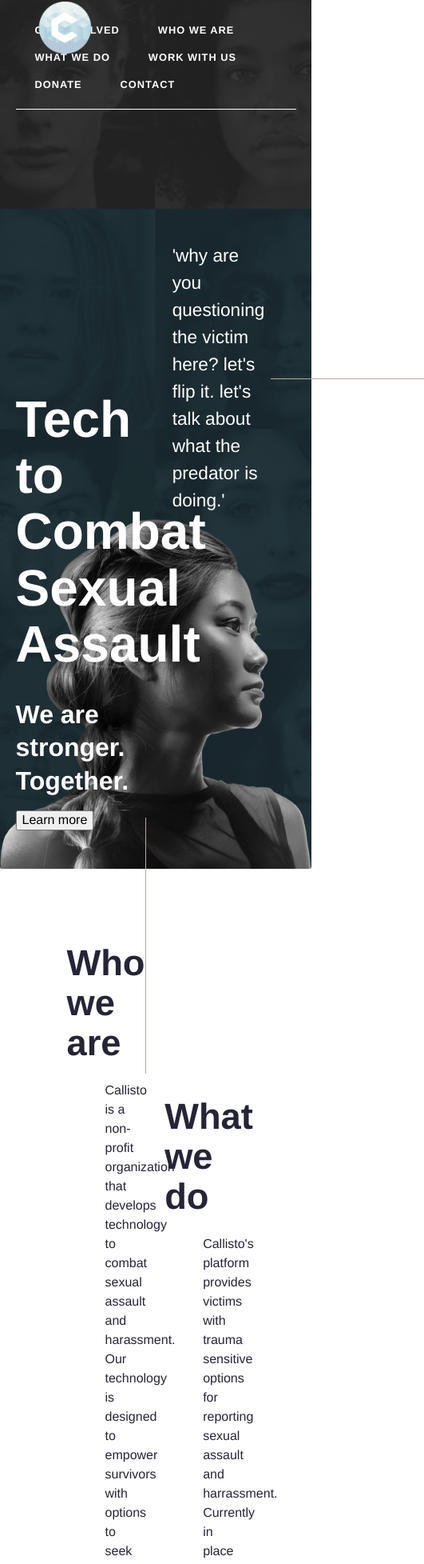
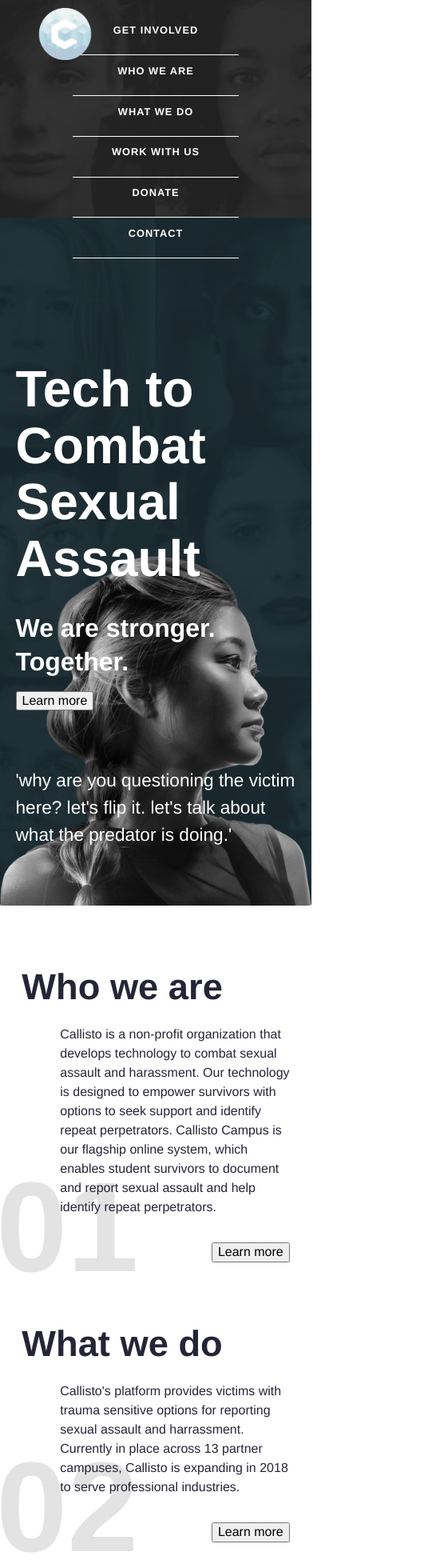
Before and after one commit to bernardwang/callisto-hw, a Vue app: page /#/ in a window 390 px wide. Shown: the part 14-1969 px from the top of the page at 80% size, 531 px wide, since content can reach past the window. Built offline with nearby package versions, Linux system fonts and the light colour scheme.

Commit message:
Basic responsive

```diff
--- a/src/components/HomeAbout.vue
+++ b/src/components/HomeAbout.vue
@@ -32,10 +32,12 @@
 </script>
 
 <style scoped lang="scss">
-@import '@/styles/_color.scss';
+@import '@/styles/_variables.scss';
 
 .about {
-  min-height: 40rem;
+  min-height: 35rem;
+  margin: 0 2vw 0 2vw;
+  padding-bottom: 5rem;
   background-color: $cl-white;
   position: relative;
   display: flex;
@@ -43,8 +45,6 @@
   flex-wrap: wrap;
   justify-content: space-between;
   align-items: flex-start;
-  margin-left: 4rem;
-  margin-right: 4rem;
 
   &:before {
     content: "";
@@ -60,7 +60,27 @@
     border-left: 1px solid $cl-text-secondary;
     bottom: 0rem;
     right: 44%;
-    height: 25rem;
+    height: 26rem;
+  }
+  @include breakpoint(medium) {
+    flex-direction: column;
+    &:before, &:after {
+      border: none;
+    }
+  }
+}
+.who {
+  width: 40%;
+  padding-top: 3rem;
+  &:before {
+    content: "01";
+  }
+}
+.what {
+  width: 45%;
+  padding-top: 15rem;
+  &:before {
+    content: "02";
   }
 }
 .section {
@@ -75,19 +95,9 @@
     font-weight: bold;
     color: rgba(200,200,200,0.5);
   }
-}
-.who {
-  padding-top: 3rem;
-  width: 40%;
-  &:before {
-    content: "01";
-  }
-}
-.what {
-  padding-top: 15rem;
-  width: 45%;
-  &:before {
-    content: "02";
+  @include breakpoint(medium) {
+    width: 100%;
+    padding-top: 2rem;
   }
 }
 .title {
--- a/src/components/HomeProducts.vue
+++ b/src/components/HomeProducts.vue
@@ -63,10 +63,11 @@
 </script>
 
 <style scoped lang="scss">
-@import '@/styles/_color.scss';
+@import '@/styles/_variables.scss';
 
 .products {
-  padding: 4rem;
+  padding-top: 1rem;
+  padding-bottom: 3rem;
   min-height: 30rem;
   background-color: $cl-bg-dark;
 }
@@ -85,13 +86,15 @@
 .card {
   position:relative;
   margin: 1rem;
-  margin-top: 2rem;
   padding: 2rem;
   width: 100%;
   max-width: 25rem;
   background-color: $cl-white;
   border-radius: 2px;
   text-align: center;
+  @include breakpoint(medium) {
+    margin: 1rem 0 1rem 0;
+  }
 }
 .label {
   text-transform: uppercase;
--- a/src/components/HomeSplash.vue
+++ b/src/components/HomeSplash.vue
@@ -1,9 +1,9 @@
 <template>
   <section class="u-page splash typography">
     <NavBar />
-    <div class="splash-text">
-      <div class="title">
-        <h1 class="title-display">
+    <div class="text-container">
+      <div class="text left">
+        <h1 class="left-display">
           Tech to Combat Sexual Assault
         </h1>
         <h3>
@@ -13,8 +13,8 @@
           Learn more
         </button>
       </div>
-      <div class="quote">
-        <p class="quote-text">
+      <div class="text right">
+        <p class="right-quote">
           'why are you questioning the victim here? let's flip it. let's talk about what the predator is doing.'
         </p>
       </div>
@@ -34,7 +34,7 @@
 </script>
 
 <style scoped lang="scss">
-@import '@/styles/_color.scss';
+@import '@/styles/_variables.scss';
 
 .splash {
   min-height: 45rem;
@@ -45,18 +45,34 @@
   background-position: 25% 100%, center;
   color: $cl-white;
 }
-.splash-text {
+.text-container {
   display: flex;
   flex-direction: row;
   flex-wrap: wrap;
   justify-content: space-between;
+  @include breakpoint(medium) {
+    flex-direction: column;
+  }
 }
-.quote {
+.right {
   width: 35%;
   margin-top: 9rem;
   padding-right: 2rem;
 }
-.quote-text {
+.left {
+  width: 50%;
+  margin-top: 18rem;
+}
+.text {
+  @include breakpoint(medium) {
+    width: 100%;
+    padding: 0;
+    margin-top: 3rem;
+  }
+}
+.left-display {
+}
+.right-quote {
   position: relative;
   font-size: 1.414rem;
   &:before {
@@ -67,11 +83,10 @@
     right: -12rem;
     width: 12rem;
   }
-}
-.title {
-  width: 50%;
-  margin-top: 18rem;
-}
-.title-display {
+  @include breakpoint(medium) {
+    &:before {
+      border: none;
+    }
+  }
 }
 </style>
--- a/src/components/NavBar.vue
+++ b/src/components/NavBar.vue
@@ -1,10 +1,9 @@
 <template>
-  <section class="navbar">
+  <nav class="navbar">
     <router-link class="logo" to="/">
       <img :src="logoSrc" alt="Callisto Logo">
     </router-link>
-    <nav class="nav" aria-label="Main Menu">
-      <ul>
+    <ul class="nav-container" aria-label="Main Menu">
       <li class="nav-item">
         <router-link class="nav-link" to="/get-involved">
           <h6 class="link-text"> Get Involved </h6>
@@ -37,7 +36,6 @@
       </li>
     </ul>
   </nav>
-  </section>
 </template>
 
 <script>
@@ -54,27 +52,37 @@
 </script>
 
 <style scoped lang="scss">
+@import '@/styles/_variables.scss';
+
 .navbar {
   padding-top: 1rem;
-  display: flex;
-  flex-direction: row;
-  flex-wrap: none;
-  justify-content: center;
 }
 .logo {
   position: absolute;
+  top: 1.5rem;
   left: 3rem;
 }
-.nav {
-  border-bottom: 1px solid white;
+.nav-container {
+  display: flex;
+  flex-direction: row;
+  justify-content: center;
+  align-items: center;
+  @include breakpoint(large) {
+    flex-direction: column;
+  }
 }
 .nav-item {
+  margin: 0 -0.1rem 0 -0.1rem;
+  padding: 0 1.5rem 1rem 1.5rem;
   display: inline-block;
-  padding-left: 1.5rem;
-  padding-right: 1.5rem;
+  border-bottom: 1px solid $cl-white;
+  text-align: center;
+  @include breakpoint(large) {
+    width: 10rem;
+  }
 }
 .nav-link {
-  color: white;
+  color: $cl-white;
   font-weight: bold;
   text-transform: uppercase;
   text-decoration: none;
--- a/src/styles/_color.scss
+++ /dev/null
@@ -1,8 +0,0 @@
-$cl-white: #ffffff;
-
-$cl-text-primary: #252537;
-$cl-text-secondary: #B8A9A3;
-$cl-text-accent: #385C6C;
-
-$cl-bg-primary: $cl-white;
-$cl-bg-dark: #464D55;
--- a/src/styles/_utils.scss
+++ b/src/styles/_utils.scss
@@ -1,12 +1,8 @@
-@media screen and (min-width: 30rem) {
-  .u-page {
-    padding-left: 10vw;
-    padding-right: 10vw;
-  }
-}
 
-@media screen and (max-width: 50rem){
-  .u-page {
+.u-page {
+  padding-left: 10vw;
+  padding-right: 10vw;
+  @include breakpoint(medium) {
     padding-left: 5vw;
     padding-right: 5vw;
   }
--- /dev/null
+++ b/src/styles/_variables.scss
@@ -0,0 +1,26 @@
+// Breakpoints
+$bp-large: 65rem;
+$bp-medium: 55rem;
+$bp-small: 30rem;
+
+ @mixin breakpoint($point) {
+  @if $point == large {
+    @media (max-width: $bp-large) { @content; }
+  }
+   @else if $point == medium {
+    @media (max-width: $bp-medium) { @content; }
+  }
+  @else if $point == small {
+    @media (max-width: $bp-small) { @content; }
+  }
+}
+
+// Color variables
+$cl-white: #ffffff;
+
+$cl-text-primary: #252537;
+$cl-text-secondary: #B8A9A3;
+$cl-text-accent: #385C6C;
+
+$cl-bg-primary: $cl-white;
+$cl-bg-dark: #464D55;
--- a/src/styles/main.scss
+++ b/src/styles/main.scss
@@ -1,6 +1,6 @@
 @import '~normalize.css';
 
+@import 'variables';
 @import 'utils';
-@import 'color';
 @import 'typography';
 @import 'global';
```
Lines whose indentation alone changed are shown as unchanged.
